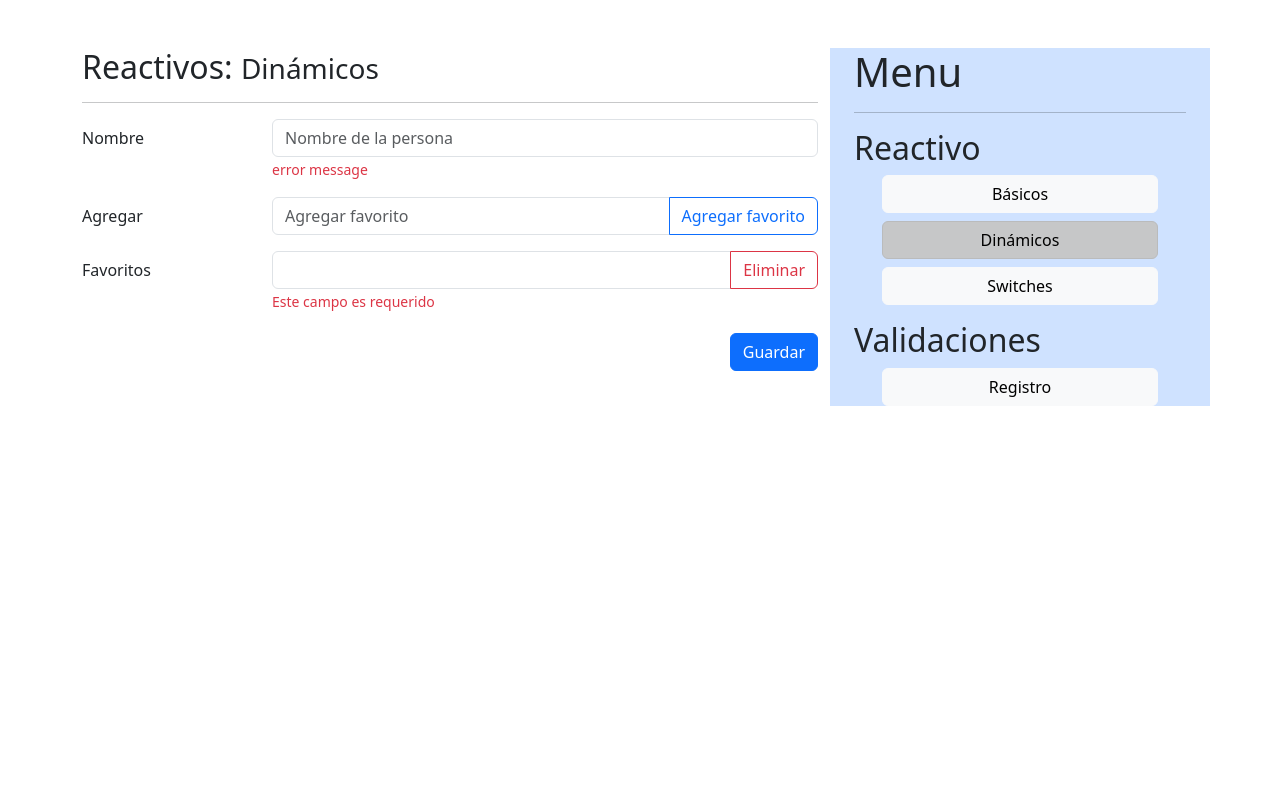
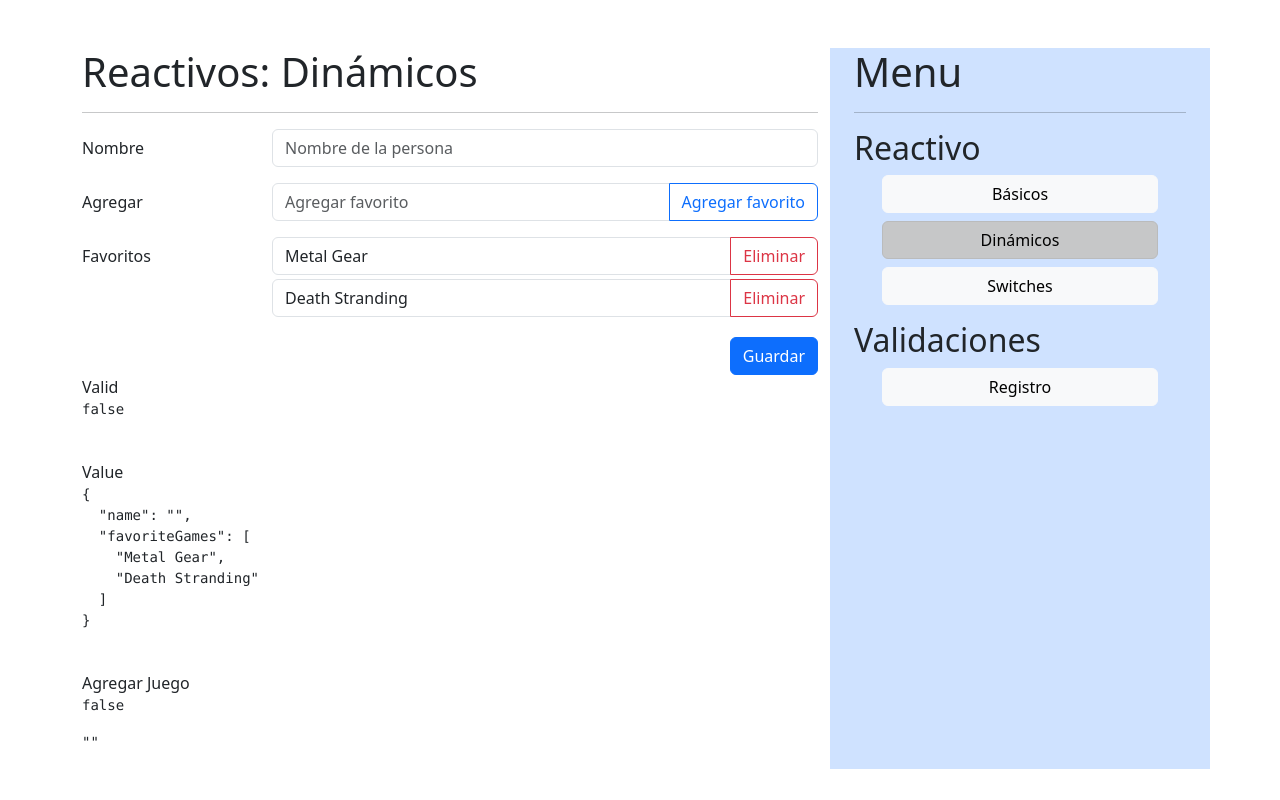
Before and after one commit to javieraizq88/reactive-forms__angular16, an Angular app: page /reactive/basic in a window 1280 px wide. Both pictures are taken after a click on the button "Dinámicos". Built offline with nearby package versions, Linux system fonts and the light colour scheme.

Commit message:
formularios dinamicos

```diff
--- a/src/app/reactive/pages/dynamic-page/dynamic-page.component.html
+++ b/src/app/reactive/pages/dynamic-page/dynamic-page.component.html
@@ -1,16 +1,16 @@
-<h2>Reactivos: <small> Dinámicos </small></h2>
+<h1>Reactivos: Dinámicos</h1>
 <hr>
 
-<form autocomplete="off">
-
+<form [formGroup]="myForm" (ngSubmit)="onSubmit()"  autocomplete="off">
     <!-- Nombre -->
     <div class="mb-3 row">
         <label class="col-sm-3 col-form-label">Nombre</label>
         <div class="col-sm-9">
             <input class="form-control"
+                    formControlName="name"
                    placeholder="Nombre de la persona">
-            <span class="form-text text-danger">
-                   error message
+            <span *ngIf="isValidField('name')" class="form-text text-danger">
+                {{ getFieldError('name') }}
             </span>
         </div>
     </div>
@@ -22,10 +22,10 @@
 
             <div class="input-group">
                 <input class="form-control"
+                       [formControl]="newFavorite"
                        placeholder="Agregar favorito">
-
-
-                <button class="btn btn-outline-primary"
+                <button (click)="onAddToFavorites()"
+                        class="btn btn-outline-primary"
                         type="button">
                     Agregar favorito
                 </button>
@@ -33,57 +33,48 @@
         </div>
     </div>
 
-
     <!-- Lista de Juegos Favoritos -->
     <div class="mb-3 row">
         <label class="col-sm-3 col-form-label">Favoritos</label>
-        <div class="col-sm-9">
+        <div class="col-sm-9" formArrayName="favoriteGames">
+            <div class="mb-1" *ngFor="let favorite of favoriteGames.controls; let i = index">
+                <div class="input-group">
+                    <input [formControlName]="i"
+                      class="form-control">
 
-            <div class="mb-1">
-
-                <div class="input-group">
-                    <input class="form-control">
-
-                    <button class="btn btn-outline-danger"
+                    <button (click)="onDeleteFavorite( i )"
+                            class="btn btn-outline-danger"
                             type="button">
                       Eliminar
                   </button>
                 </div>
-                <span class="form-text text-danger">
-                   Este campo es requerido
+
+                <span *ngIf="isValidFieldInArray(favoriteGames, i)" class="form-text text-danger">
+                  Este campo es requerido
                 </span>
-
             </div>
-
         </div>
     </div>
-
-
 
     <div class="row">
         <div class="col-sm-12">
             <button type="submit"
-                    class="btn btn-primary float-end"
-                    >
+                    class="btn btn-primary float-end">
                     <!-- [disabled]="myForm.invalid" -->
                 Guardar
             </button>
         </div>
     </div>
-
-
 </form>
 
-
-<!--
 <span>Valid</span>
-<pre>{{ 'object' | json }}</pre>
+<pre>{{ myForm.valid| json }}</pre>
 <br>
 
 <span>Value</span>
-<pre>{{ 'object' | json }}</pre>
+<pre>{{ myForm.value | json }}</pre>
 <br>
 
 <span>Agregar Juego</span>
-<pre>{{ 'object' | json }}</pre>
-<pre>{{ 'object' | json }}</pre> -->
+<pre>{{ newFavorite.valid | json }}</pre>
+<pre>{{ newFavorite.value | json }}</pre>
--- a/src/app/reactive/pages/dynamic-page/dynamic-page.component.ts
+++ b/src/app/reactive/pages/dynamic-page/dynamic-page.component.ts
@@ -1,4 +1,5 @@
 import { Component } from '@angular/core';
+import { FormArray, FormBuilder, FormGroup, Validators, FormControl } from '@angular/forms';
 
 @Component({
   selector: 'app-dynamic-page',
@@ -8,4 +9,83 @@ import { Component } from '@angular/core';
 })
 export class DynamicPageComponent {
 
+  public myForm: FormGroup;
+  public newFavorite: FormControl = new FormControl('', Validators.required );
+
+  constructor( private fb: FormBuilder ) {
+    this.myForm = this.fb.group({
+      name: ['', [ Validators.required, Validators.minLength(3) ]],
+      favoriteGames: this.fb.array([
+        ['Metal Gear', Validators.required ],
+        ['Death Stranding', Validators.required ],
+      ])
+    });
+  }
+
+  get favoriteGames() {
+    return this.myForm.get('favoriteGames') as FormArray;
+  }
+
+  isValidField( field: string ): boolean | null {
+    return this.myForm.controls[field].errors
+      && this.myForm.controls[field].touched;
+  }
+
+  isValidFieldInArray( formArray: FormArray, index: number ) {
+    return formArray.controls[index].errors
+        && formArray.controls[index].touched;
+  }
+
+
+  getFieldError( field: string ): string | null {
+
+    if ( !this.myForm.controls[field] ) return null;
+
+    const errors = this.myForm.controls[field].errors || {};
+
+    for (const key of Object.keys(errors) ) {
+      switch( key ) {
+        case 'required':
+          return 'Este campo es requerido';
+
+        case 'minlength':
+          return `Mínimo ${ errors['minlength'].requiredLength } caracters.`;
+      }
+    }
+
+    return null;
+  }
+
+  onAddToFavorites():void {
+
+    if ( this.newFavorite.invalid ) return;
+    const newGame = this.newFavorite.value;
+
+    this.favoriteGames.push(
+      this.fb.control( newGame, Validators.required )
+    );
+
+    this.newFavorite.reset();
+
+  }
+
+
+  onDeleteFavorite( index:number ):void {
+    this.favoriteGames.removeAt(index);
+  }
+
+  onSubmit():void {
+
+    if ( this.myForm.invalid ) {
+      this.myForm.markAllAsTouched();
+      return;
+    }
+
+    console.log(this.myForm.value);
+    // Clear the favoriteGames array without resetting the entire form
+    (this.myForm.get('favoriteGames') as FormArray).clear();
+    // this.myForm.reset(); // Uncomment this line to reset the entire form
+
+  }
+
 }
```
